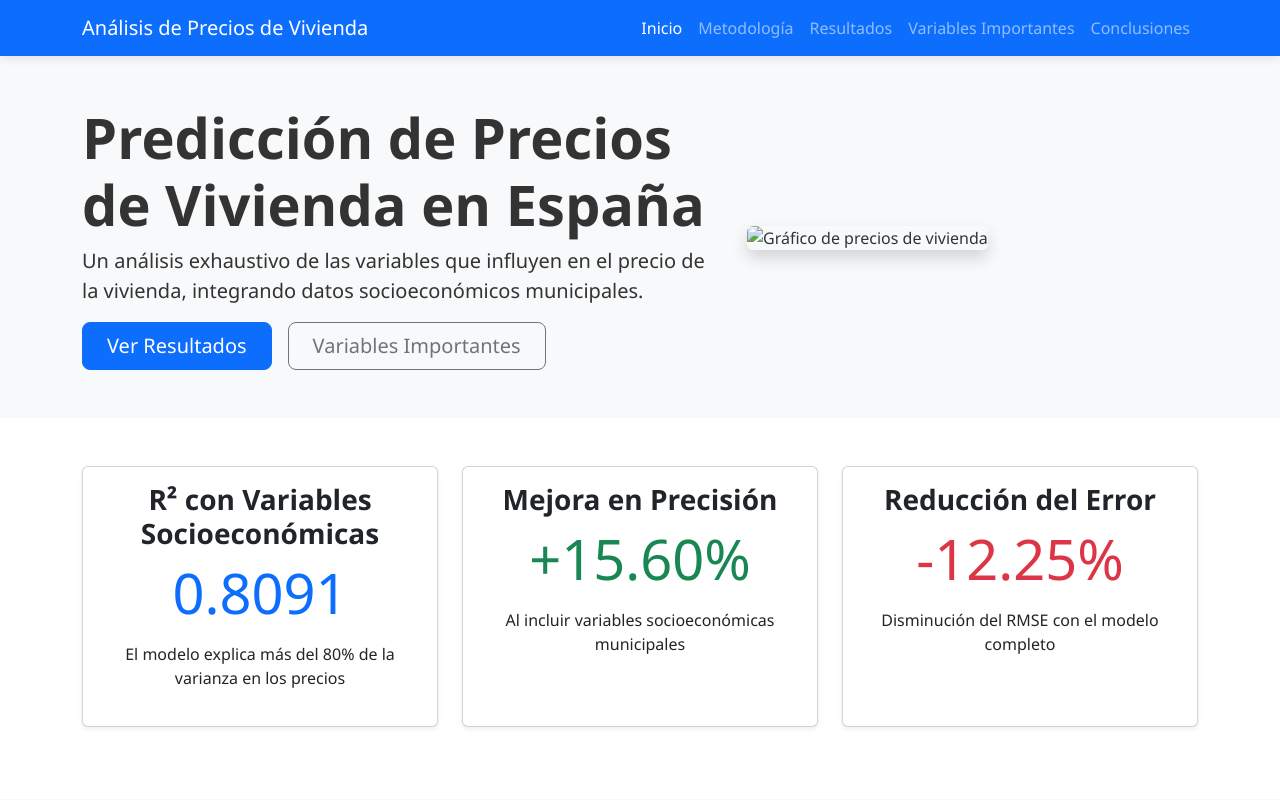
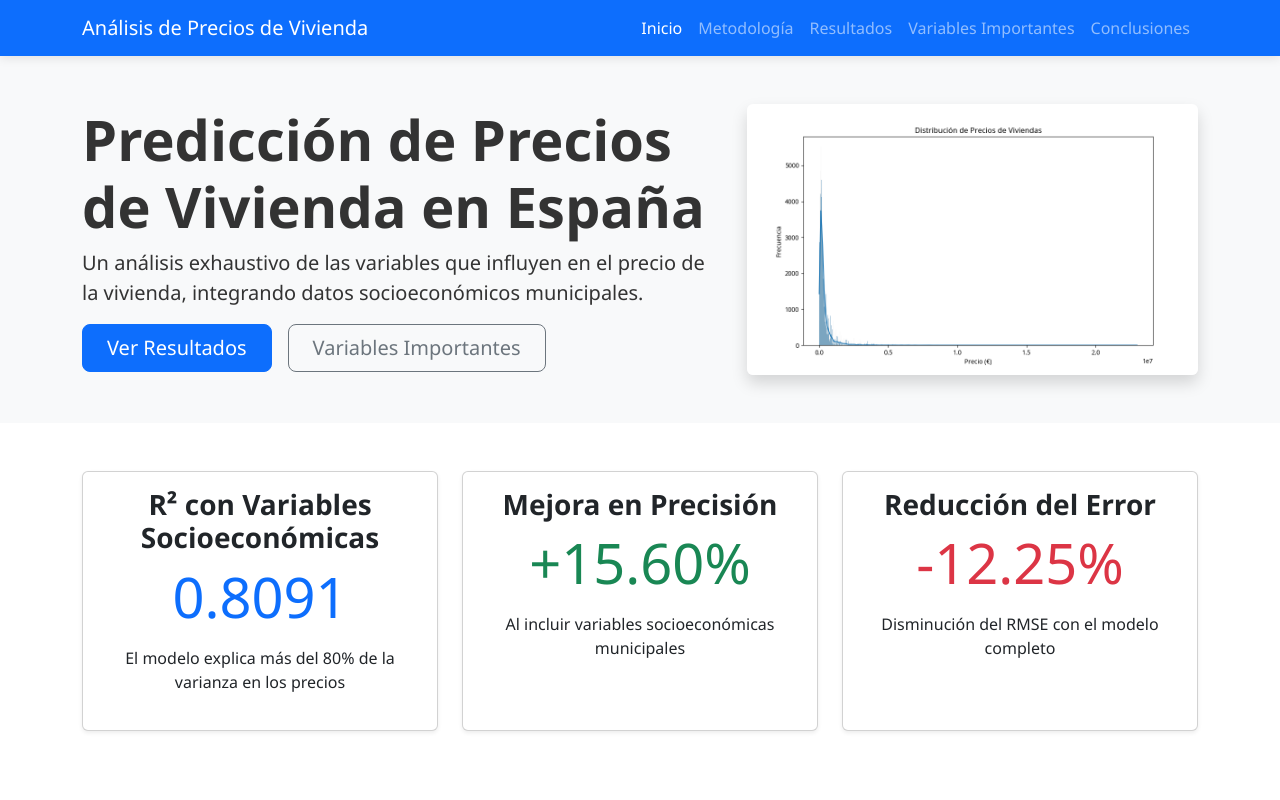
Before and after one commit to agmalaga2020/proyecto_modelo_1, a plain HTML site: page web/index.html in a window 1280 px wide. Shown: the top 800 px of the page. Drawn offline with nearby package versions, Linux system fonts and the light colour scheme.

Commit message:
Corregir imagen faltante en header: usar price_distribution.png

```diff
--- a/web/index.html
+++ b/web/index.html
@@ -48,7 +48,7 @@
                     </div>
                 </div>
                 <div class="col-lg-5">
-                    <img src="images/house_price_chart.png" class="img-fluid rounded shadow" alt="Gráfico de precios de vivienda">
+                    <img src="images/price_distribution.png" class="img-fluid rounded shadow" alt="Distribución de precios de vivienda">
                 </div>
             </div>
         </div>
```
